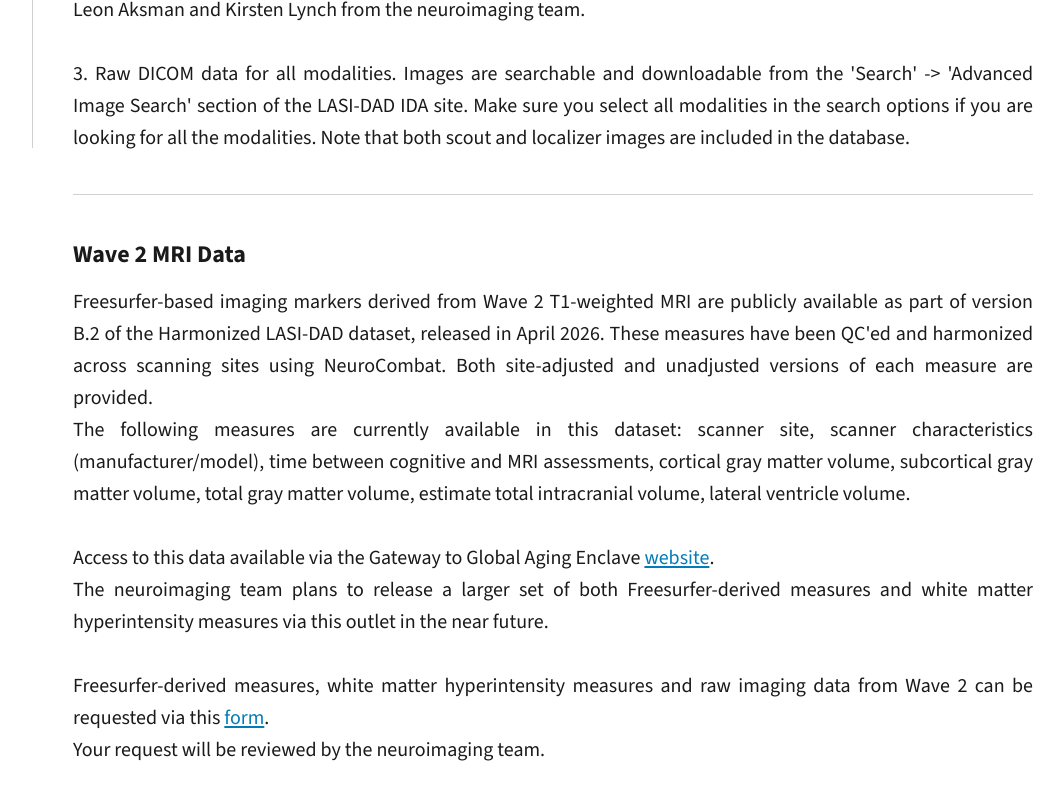
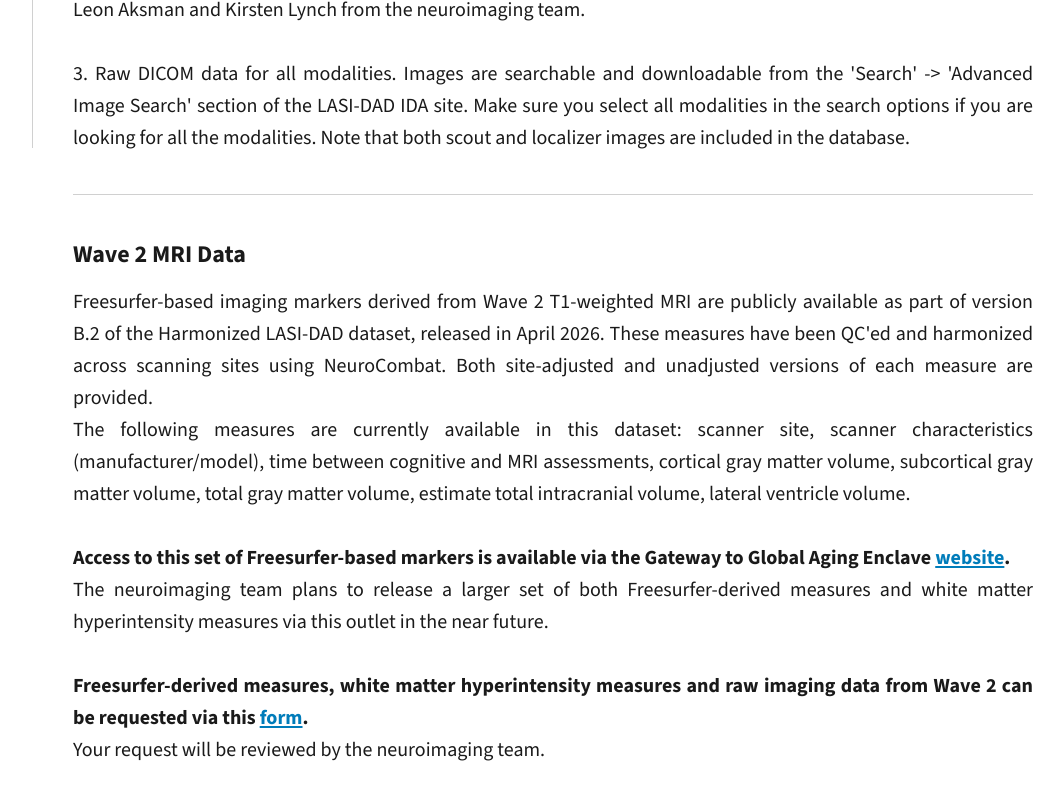
Before and after one commit to LeonAksman/lasi-dad-neuroimaging-website, a plain HTML site: page data-requests.html in a window 1280 px wide. Shown: the part 652-1452 px from the top of the page, without its empty margins (207-1271 px from the left). Drawn offline with nearby package versions, Linux system fonts and the light colour scheme.

Commit message:
Update data-requests.html

```diff
--- a/data-requests.html
+++ b/data-requests.html
@@ -89,11 +89,11 @@
     The following measures are currently available in this dataset: scanner site, scanner characteristics (manufacturer/model),
     time between cognitive and MRI assessments, cortical gray matter volume, subcortical gray matter volume, total gray matter volume, estimate total intracranial volume, lateral ventricle volume.<br>
     <br>
-     Access to this data available via the Gateway to Global Aging Enclave <a href="https://g2aging.org/enclave" target="_blank" rel="noopener noreferrer">website</a>.<br>
+     <b>Access to this set of Freesurfer-based markers is available via the Gateway to Global Aging Enclave <a href="https://g2aging.org/enclave" target="_blank" rel="noopener noreferrer">website</a>.</b><br>
      The neuroimaging team plans to release a larger set of both Freesurfer-derived measures and white matter hyperintensity measures via this outlet in the near future.
      <br>
      <br>
-     Freesurfer-derived measures, white matter hyperintensity measures and raw imaging data from Wave 2 can be requested via this <a href="wave2_data_request_form.html" target="_blank" rel="noopener noreferrer">form</a>.<br>
+     <b>Freesurfer-derived measures, white matter hyperintensity measures and raw imaging data from Wave 2 can be requested via this <a href="wave2_data_request_form.html" target="_blank" rel="noopener noreferrer">form</a>.</b><br>
      Your request will be reviewed by the neuroimaging team.
 
      </p>
```
